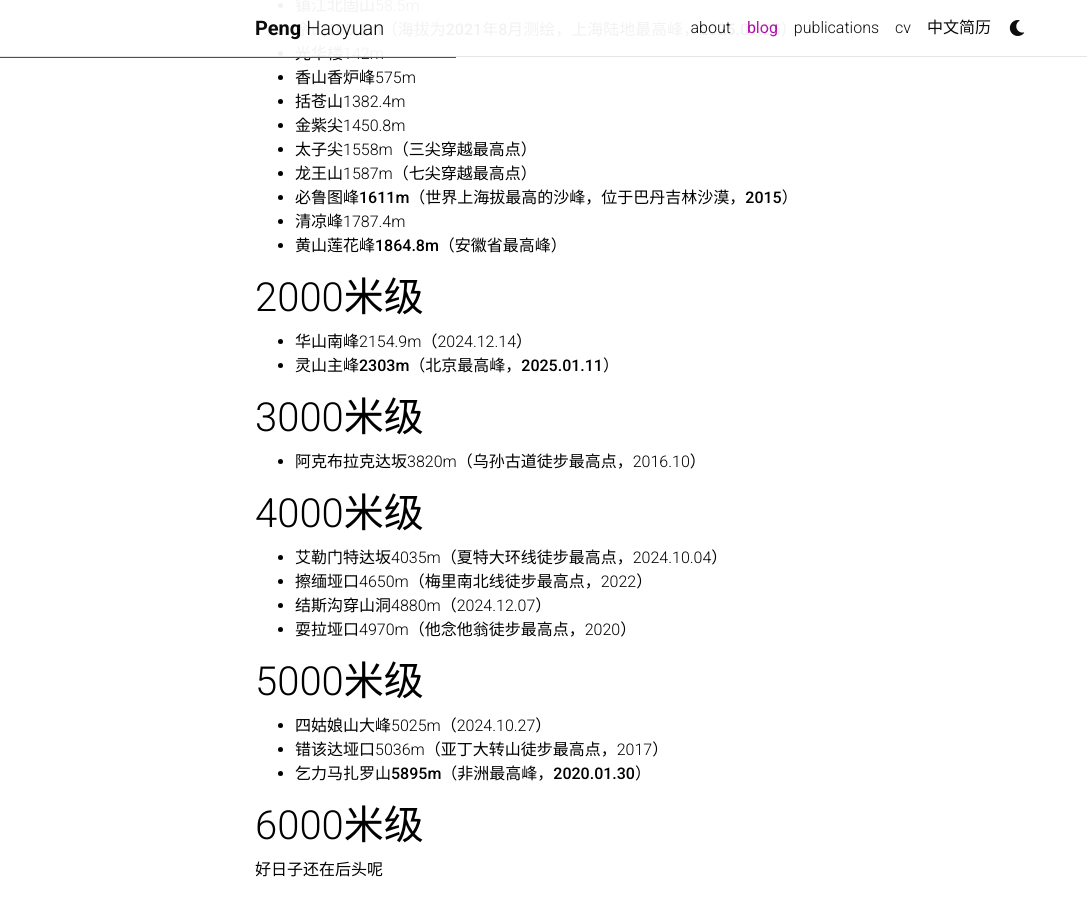
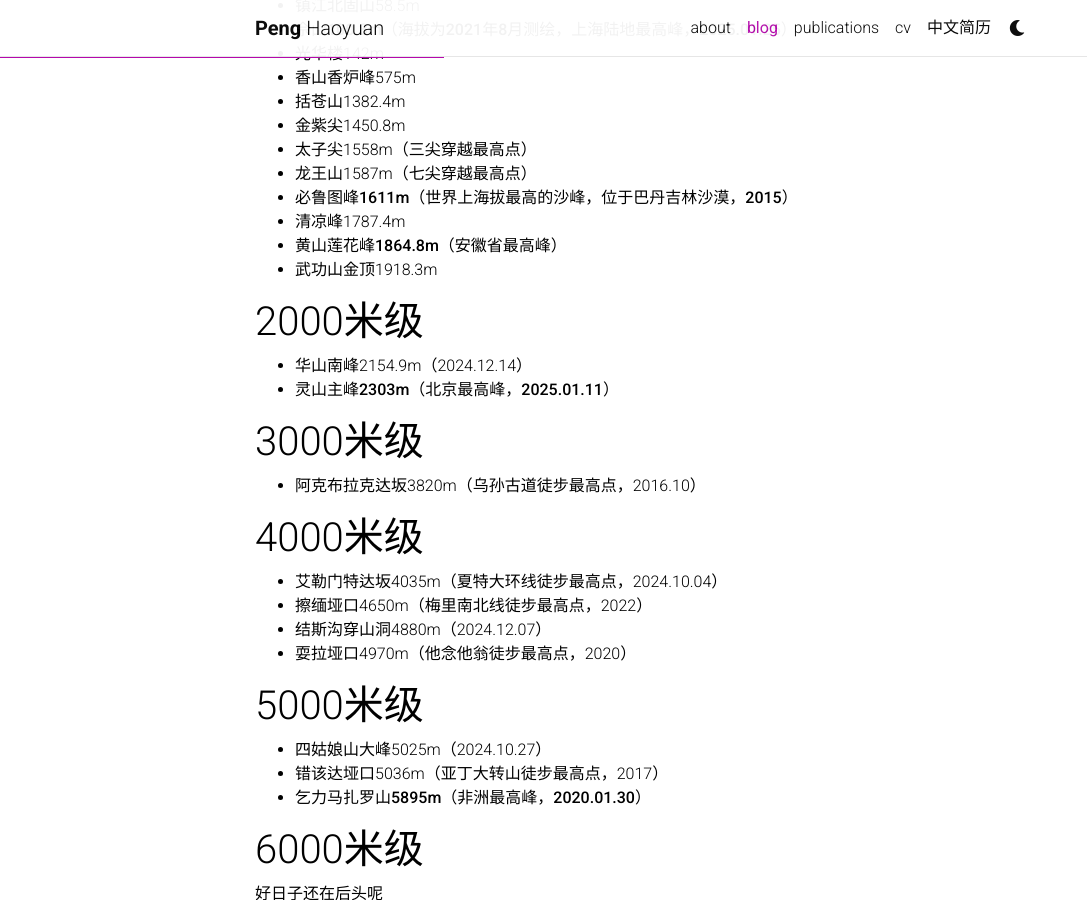
Before and after one commit to HaoyuanPeng/haoyuanpeng.github.io, a Jekyll site: the page built from _posts/2025-01-10-mountains.md, in a window 1280 px wide and 900 px high, scrolled down 325 px. Shown: the whole window, without its empty margins (0-1087 px from the left). Built offline with Jekyll 4.4.1, drawn with Linux system fonts in a browser that asks for light colours; comment, search, counter and statistics services are not loaded; a style sheet for code colours, icons or effects is not loaded.

Commit message:
添加了武功山

```diff
--- a/_posts/2025-01-10-mountains.md
+++ b/_posts/2025-01-10-mountains.md
@@ -20,6 +20,7 @@ relatedposts: false
 - **必鲁图峰1611m（世界上海拔最高的沙峰，位于巴丹吉林沙漠，2015）**
 - 清凉峰1787.4m
 - **黄山莲花峰1864.8m（安徽省最高峰）**
+- 武功山金顶1918.3m
 
 # 2000米级
 - 华山南峰2154.9m（2024.12.14）
```
